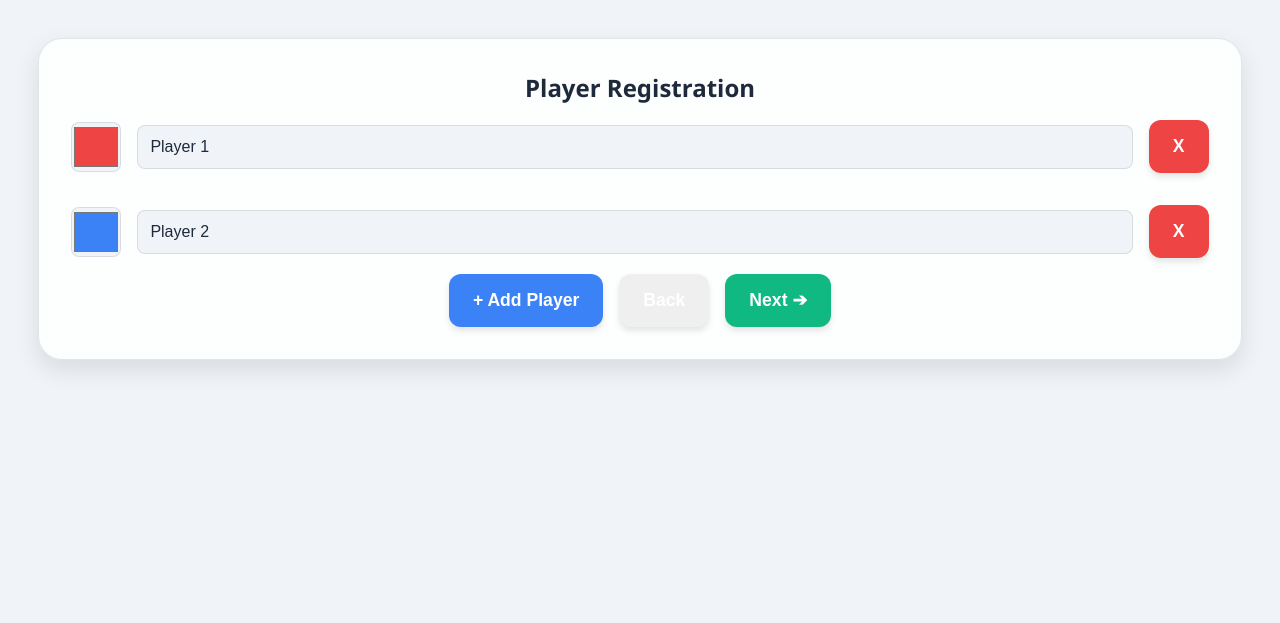
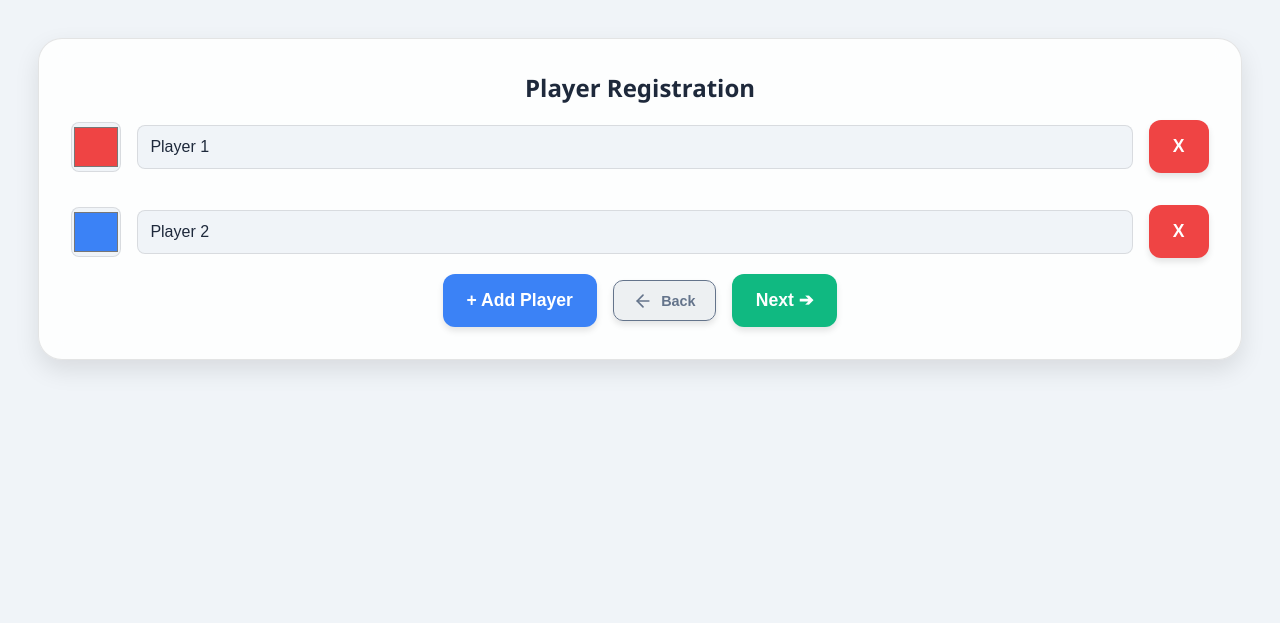
Before and after one commit to R0mb0/LexiClash_Street_Edition, a plain HTML site: page docs/index.html in a window 1280 px wide. Both pictures are taken after a click on the button "New Game". Shown: the top 623 px of the page. Drawn offline with Linux system fonts and the light colour scheme.

Commit message:
Update index.html

```diff
--- a/docs/index.html
+++ b/docs/index.html
@@ -344,6 +344,28 @@
             color: white;
             transform: translateY(-2px); /* Effetto movimento degli altri tasti */
         }
+
+        .btn-back {
+            padding: 0.6rem 1.2rem;
+            font-size: 0.9rem;
+            background: rgba(100, 116, 139, 0.1); /* var(--secondary) con opacità */
+            color: var(--secondary);
+            border: 1px solid var(--secondary);
+            border-radius: 10px;
+            cursor: pointer;
+            font-weight: 700;
+            transition: all 0.2s;
+            white-space: nowrap;
+            display: flex;
+            align-items: center;
+            justify-content: center;
+            gap: 0.5rem;
+        }
+        .btn-back:hover {
+            background: var(--secondary);
+            color: white;
+            transform: translateY(-2px);
+        }
     </style>
 </head>
 <body>
@@ -652,7 +674,7 @@
                     </div>
                     <div class="flex-center mt-8">
                         <button id="btn-add-player" class="btn-primary">${t.addPlayer}</button>
-                        <button class="btn-outline" onclick="state.turn.phase='INIT'; render();">${t.back}</button>
+                        <button class="btn-back" onclick="state.turn.phase='INIT'; render();"><svg width="20" height="20" viewBox="0 0 24 24" fill="none" stroke="currentColor" stroke-width="2" stroke-linecap="round" stroke-linejoin="round"><path d="m12 19-7-7 7-7"/><path d="M19 12H5"/></svg>${t.back}</button>
                         <button id="btn-next-reg" class="btn-success">${t.next} ➔</button>
                     </div>
                 </div>
```
